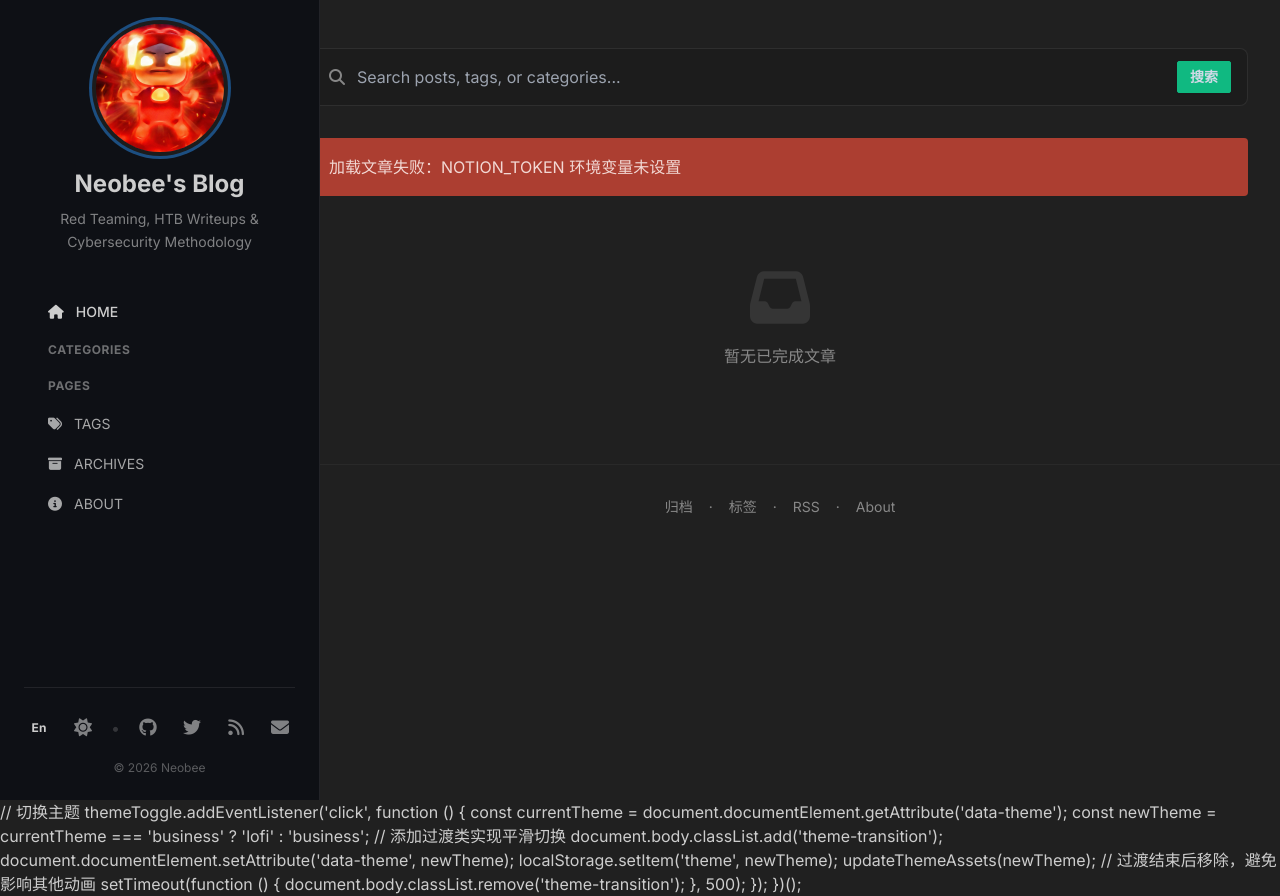
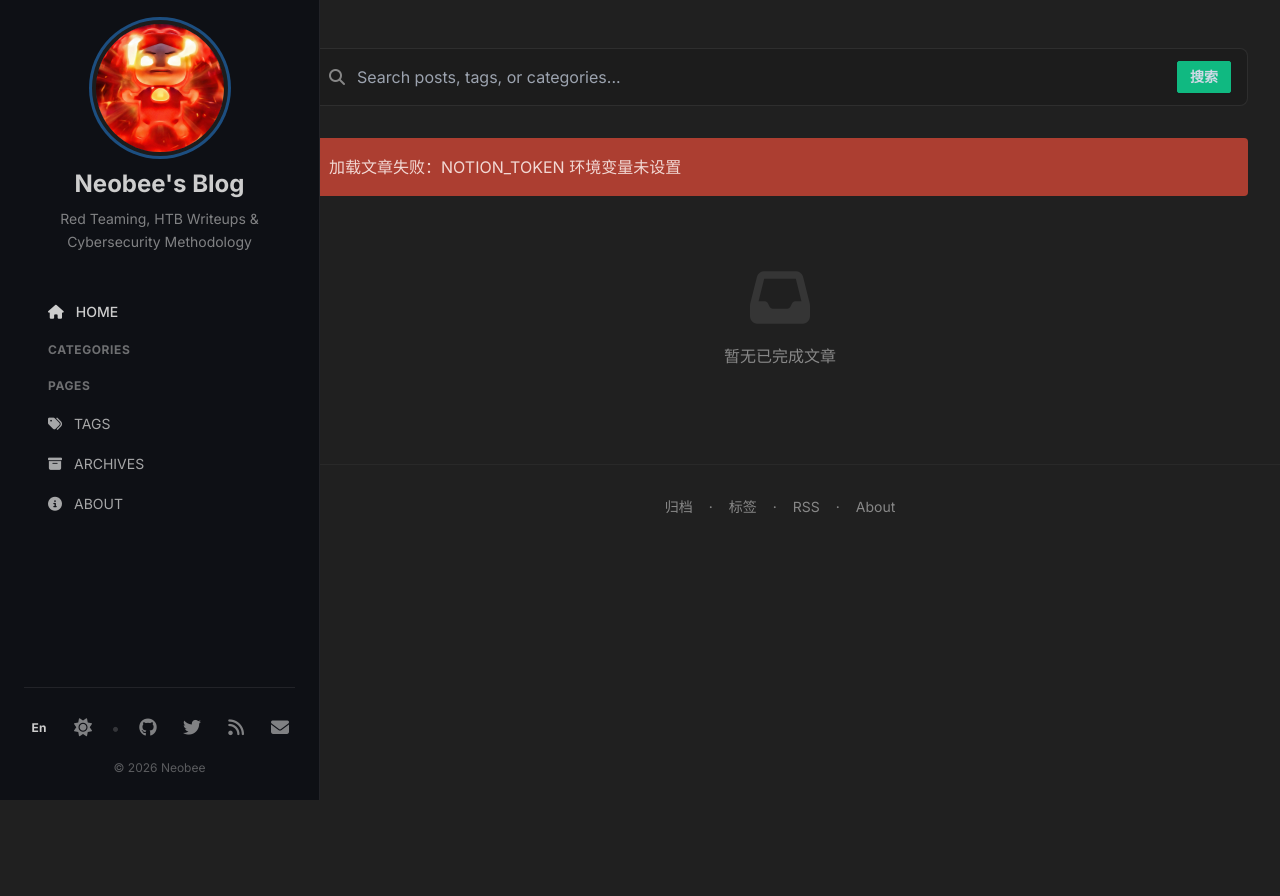
Before and after one commit to Neobee714/Neobee714.github.io, a Flask app: page / in a window 1280 px wide. After the commit the page ends 800 px from the top, so only its background shows below. Run offline with Flask 3, Linux system fonts and the light colour scheme; some libraries are stand-ins or nearby versions.

Commit message:
修复一些潜在bug

```diff
--- a/templates/base.html
+++ b/templates/base.html
@@ -1175,25 +1175,6 @@
     })();
   </script>
 
-  // 切换主题
-  themeToggle.addEventListener('click', function () {
-  const currentTheme = document.documentElement.getAttribute('data-theme');
-  const newTheme = currentTheme === 'business' ? 'lofi' : 'business';
-
-  // 添加过渡类实现平滑切换
-  document.body.classList.add('theme-transition');
-  document.documentElement.setAttribute('data-theme', newTheme);
-  localStorage.setItem('theme', newTheme);
-  updateThemeAssets(newTheme);
-
-  // 过渡结束后移除，避免影响其他动画
-  setTimeout(function () {
-  document.body.classList.remove('theme-transition');
-  }, 500);
-  });
-  })();
-  </script>
-
   <!-- Toast 通知系统 (Toast Notification System) -->
   <script>
     window.showToast = function (message, type = 'info', duration = 3000) {
--- a/templates/index.html
+++ b/templates/index.html
@@ -61,10 +61,7 @@
       <!-- 卡片封面图 (Card Cover Image) -->
       <figure class="relative h-48 bg-base-300 overflow-hidden flex items-center justify-center">
         {% if post.cover %}
-        <img src="{{ post.cover }}" alt="{{ post.title }}" loading="lazy" class="w-full h-full object-cover"
-          onerror="this.parentElement.innerHTML='<div class=\'w-full h-full flex items-center justify-center bg-gradient-to-br from-base-300 to-base-200\'><span class=\'text-6xl font-bold text-base-content/30\'>{{ post.title[0] if post.title else "
-          ?" }}</span>
-  </div>'">
+        <img src="{{ post.cover }}" alt="{{ post.title }}" loading="lazy" class="w-full h-full object-cover" onerror="this.parentElement.innerHTML='<div class=\'w-full h-full flex items-center justify-center bg-gradient-to-br from-base-300 to-base-200\'><span class=\'text-6xl font-bold text-base-content/30\'>{{ post.title[0] if post.title else "?" }}</span></div>'">
   {% elif post.icon_type in ['external', 'file'] and post.icon_url_or_emoji %}
   <img src="{{ post.icon_url_or_emoji }}" alt="{{ post.title }}" loading="lazy" class="w-full h-full object-contain">
   {% else %}
@@ -102,8 +99,8 @@
       {% else %}
       <i class="fa-solid fa-folder text-xs"></i>
       {% endif %}
-      <span class="lang-zh">{{ post.category | default('未分类') }}</span>
-      <span class="lang-en">{{ post.category_en or post.category | default('Uncategorized') }}</span>
+      <span class="lang-zh">{{ post.category or '未分类' }}</span>
+      <span class="lang-en">{{ post.category_en or post.category or 'Uncategorized' }}</span>
     </span>
   </div>
   </figure>
```
Also changed, not shown: sync_notion.py (+14 -19 lines), templates/post.html (+1 -21 lines), templates/about.html (line endings or trailing spaces).
